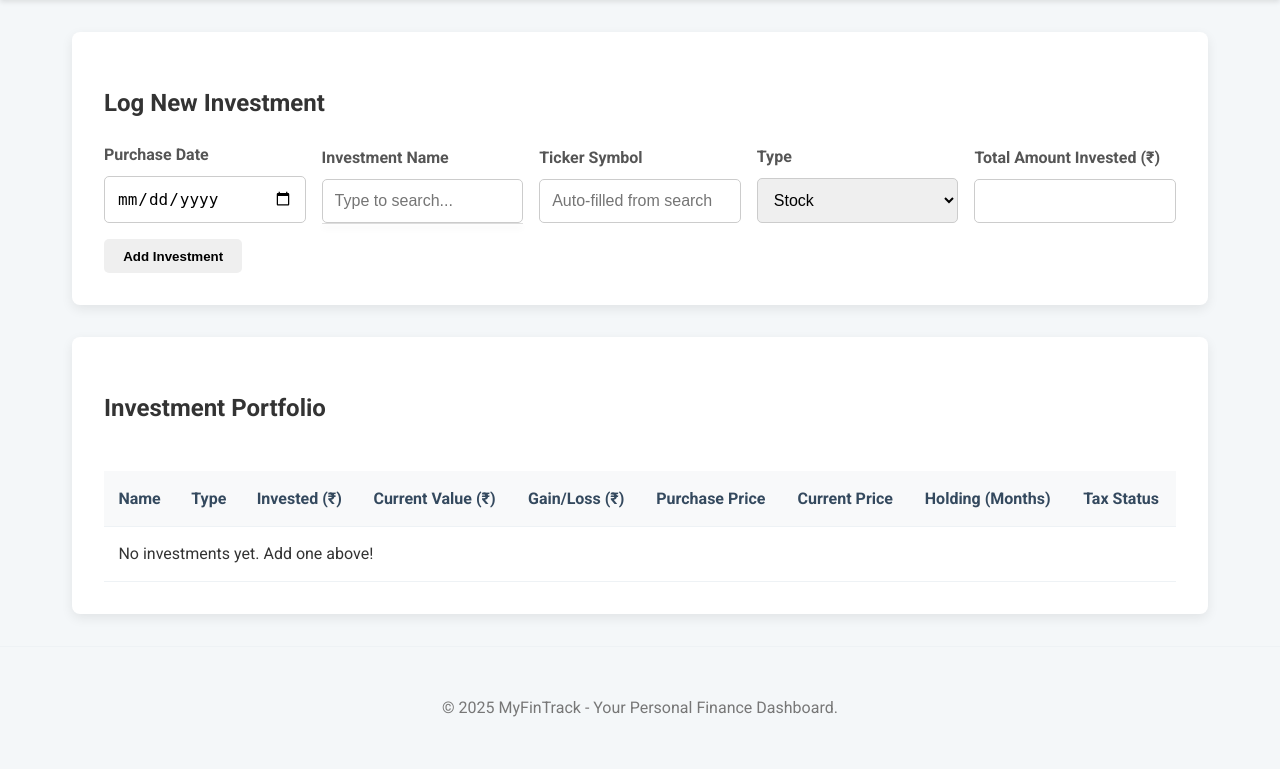
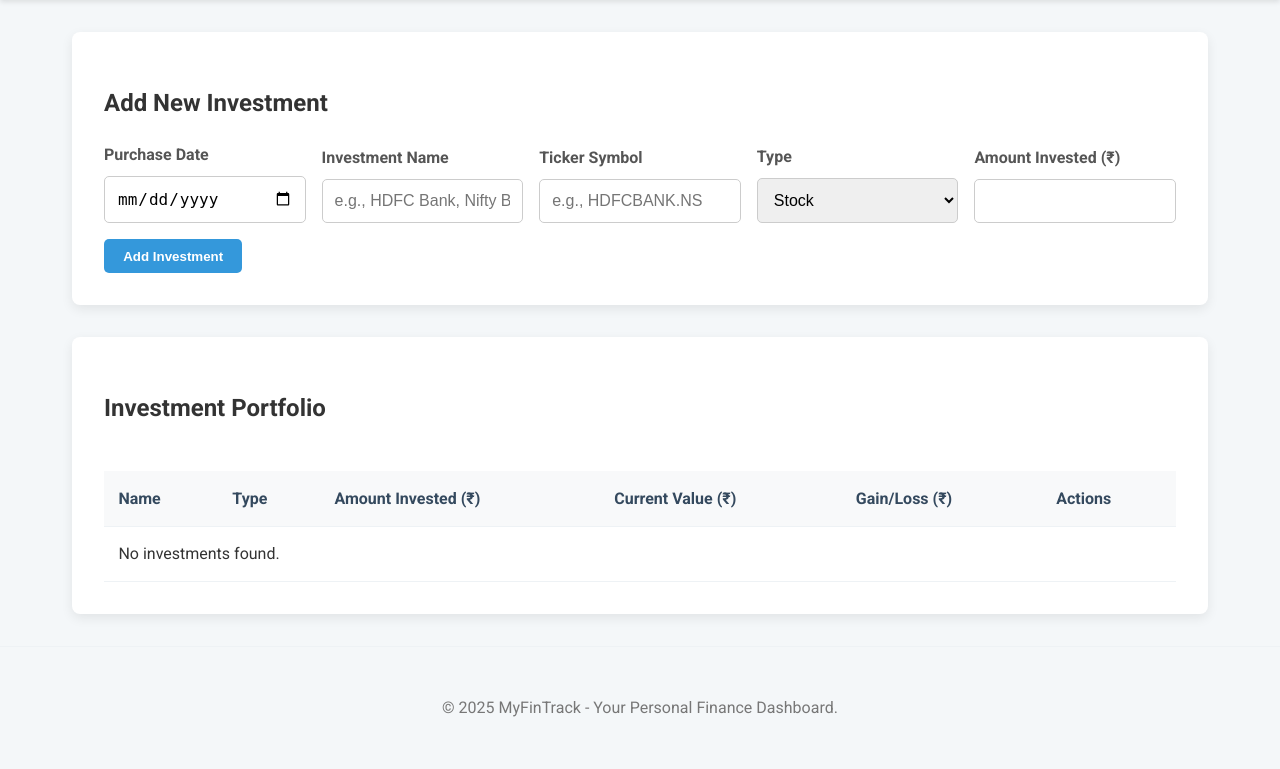
Before and after one commit to ishit1108/personal_finance_tracker, a Flask app: page /investments in a window 1280 px wide. Shown: the part 66-835 px from the top of the page. Run offline with Flask 3, Linux system fonts and the light colour scheme.

Commit message:
add: delete entries feature
- update: ticker symbol search logic, move to seperate js script for cleaner repo

```diff
--- a/app.py
+++ b/app.py
@@ -1,6 +1,7 @@
 import os
 import json
 import io
+import uuid # Import the uuid library
 from datetime import datetime, timedelta
 import pandas as pd
 import yfinance as yf
@@ -108,7 +109,7 @@ def enrich_investments_data(investments):
         enriched.append(inv_copy)
     return enriched
 
-# --- NEW API ROUTE FOR TICKER SEARCH ---
+# --- API ROUTE FOR TICKER SEARCH ---
 @app.route('/api/search')
 def search_ticker():
     """API endpoint to search for tickers based on a query string."""
@@ -174,6 +175,7 @@ def transactions_page():
 
     if request.method == 'POST':
         new_trans = {
+            'id': str(uuid.uuid4()), # Add unique ID
             'date': request.form['date'],
             'description': request.form['description'],
             'category': request.form['category'],
@@ -207,6 +209,7 @@ def investments_page():
         units = amount_invested / purchase_price if purchase_price > 0 else 0
 
         new_inv = {
+            'id': str(uuid.uuid4()), # Add unique ID
             'purchase_date': purchase_date,
             'name': request.form['name'],
             'ticker': ticker,
@@ -229,14 +232,12 @@ def consolidated_view():
     start_date_str = request.args.get('start_date')
     end_date_str = request.args.get('end_date')
 
-    # Convert string dates to datetime objects for comparison
     start_date = datetime.strptime(start_date_str, '%Y-%m-%d') if start_date_str else None
     end_date = datetime.strptime(end_date_str, '%Y-%m-%d') if end_date_str else None
 
     transactions = load_data(TRANSACTIONS_FILE)
     investments = load_data(INVESTMENTS_FILE)
 
-    # Filter transactions
     filtered_transactions = [
         t for t in transactions if (
             (not start_date or datetime.strptime(t['date'], '%Y-%m-%d') >= start_date) and
@@ -244,7 +245,6 @@ def consolidated_view():
         )
     ]
 
-    # Filter investments
     filtered_investments = [
         i for i in investments if (
             (not start_date or datetime.strptime(i['purchase_date'], '%Y-%m-%d') >= start_date) and
@@ -252,7 +252,6 @@ def consolidated_view():
         )
     ]
 
-    # Combine and sort all activities
     all_activities = []
     total_income = 0
     total_expenses = 0
@@ -260,6 +259,8 @@ def consolidated_view():
 
     for t in filtered_transactions:
         all_activities.append({
+            'id': t.get('id'), # Pass ID
+            'source': 'transaction', # Identify source
             'date': t['date'],
             'description': t['description'],
             'category': t['category'],
@@ -273,15 +274,16 @@ def consolidated_view():
 
     for i in filtered_investments:
         all_activities.append({
+            'id': i.get('id'), # Pass ID
+            'source': 'investment', # Identify source
             'date': i['purchase_date'],
             'description': i['name'],
             'category': 'Investment',
             'type': 'Investment',
-            'amount': -i['amount_invested'] # Investments are outflows
+            'amount': -i['amount_invested']
         })
         total_invested += i['amount_invested']
 
-    # Sort all activities by date
     all_activities.sort(key=lambda x: x['date'], reverse=True)
 
     return render_template('consolidated_view.html',
@@ -292,6 +294,26 @@ def consolidated_view():
                            start_date=start_date_str,
                            end_date=end_date_str)
 
+# --- NEW DELETE ROUTES ---
+
+@app.route('/delete_transaction/<transaction_id>', methods=['POST'])
+def delete_transaction(transaction_id):
+    """Delete a specific transaction by its ID."""
+    transactions = load_data(TRANSACTIONS_FILE)
+    transactions = [t for t in transactions if t.get('id') != transaction_id]
+    save_data(transactions, TRANSACTIONS_FILE)
+    flash('Transaction deleted successfully.', 'success')
+    # Redirect back to the page the user was on
+    return redirect(request.referrer or url_for('transactions_page'))
+
+@app.route('/delete_investment/<investment_id>', methods=['POST'])
+def delete_investment(investment_id):
+    """Delete a specific investment by its ID."""
+    investments = load_data(INVESTMENTS_FILE)
+    investments = [i for i in investments if i.get('id') != investment_id]
+    save_data(investments, INVESTMENTS_FILE)
+    flash('Investment deleted successfully.', 'success')
+    return redirect(request.referrer or url_for('investments_page'))
 
 @app.route('/export')
 def export_excel():
@@ -301,7 +323,6 @@ def export_excel():
     enriched_investments = enrich_investments_data(investments)
 
     output = io.BytesIO()
-    # Corrected engine from 'openxl' to 'openpyxl'
     with pd.ExcelWriter(output, engine='openpyxl') as writer:
         pd.DataFrame(transactions).to_excel(writer, sheet_name='Transactions', index=False)
         pd.DataFrame(enriched_investments).to_excel(writer, sheet_name='Investment_Portfolio', index=False)
--- a/static/css/style.css
+++ b/static/css/style.css
@@ -141,6 +155,7 @@ body {
 .form-group {
     flex: 1 1 180px; /* Adjusted flex-basis for better wrapping */
     min-width: 150px; /* Prevents fields from becoming too small */
+    position: relative; /* Needed for positioning search results */
 }
 
 .form-group label {
@@ -192,7 +242,12 @@ table {
 table th, table td {
     padding: 0.9rem;
     text-align: left;
+    vertical-align: middle; /* Ensures button aligns nicely */
     border-bottom: 1px solid #eef2f5;
+}
+
+table td form {
+    margin: 0; /* Remove default form margin */
 }
 
 table th {
--- a/templates/investments.html
+++ b/templates/investments.html
@@ -3,55 +3,37 @@
 {% block title %}Investments{% endblock %}
 
 {% block content %}
-<style>
-    /* Styles for the autocomplete dropdown */
-    .autocomplete-results {
-        position: absolute;
-        background-color: white;
-        border: 1px solid #ddd;
-        border-top: none;
-        max-height: 200px;
-        overflow-y: auto;
-        z-index: 1000;
-        width: 100%;
-        box-shadow: 0 4px 6px rgba(0,0,0,0.1);
-        border-radius: 0 0 5px 5px;
-    }
-    .autocomplete-item {
-        padding: 10px;
-        cursor: pointer;
-    }
-    .autocomplete-item:hover {
-        background-color: #f1f1f1;
-    }
-    .autocomplete-item .ticker {
-        font-weight: bold;
-        color: #3498db;
-        margin-left: 8px;
-    }
-</style>
-
 <section class="content-block">
-    <h2>Log New Investment</h2>
-    <form action="{{ url_for('investments_page') }}" method="post" class="data-form">
-        <div class="form-group"><label for="purchase_date">Purchase Date</label><input type="date" id="purchase_date" name="purchase_date" required></div>
-
-        <!-- Name and Ticker fields now wrapped for positioning the results -->
-        <div class="form-group" style="position: relative;">
+    <h2>Add New Investment</h2>
+    <form class="data-form" method="POST" action="{{ url_for('investments_page') }}">
+        <div class="form-group">
+            <label for="purchase_date">Purchase Date</label>
+            <input type="date" id="purchase_date" name="purchase_date" required>
+        </div>
+        <div class="form-group">
             <label for="name">Investment Name</label>
-            <input type="text" id="name" name="name" required placeholder="Type to search..." autocomplete="off">
-            <div id="ticker-results" class="autocomplete-results"></div>
+            <input type="text" id="name" name="name" placeholder="e.g., HDFC Bank, Nifty Bees ETF" required>
         </div>
-
         <div class="form-group">
             <label for="ticker">Ticker Symbol</label>
-            <input type="text" id="ticker" name="ticker" required placeholder="Auto-filled from search">
+            <input type="text" id="ticker" name="ticker" placeholder="e.g., HDFCBANK.NS" required>
         </div>
-
-        <div class="form-group"><label for="type">Type</label><select id="type" name="type" required><option value="Stock">Stock</option><option value="Mutual Fund">Mutual Fund</option><option value="FD">FD</option></select></div>
-        <div class="form-group"><label for="amount_invested">Total Amount Invested (₹)</label><input type="number" id="amount_invested" name="amount_invested" step="0.01" required></div>
-        <button type="submit" class="btn">Add Investment</button>
+        <div class="form-group">
+            <label for="type">Type</label>
+            <select id="type" name="type" required>
+                <option value="Stock">Stock</option>
+                <option value="Mutual Fund">Mutual Fund</option>
+                <option value="ETF">ETF</option>
+                <option value="FD">FD</option>
+            </select>
+        </div>
+        <div class="form-group">
+            <label for="amount_invested">Amount Invested (₹)</label>
+            <input type="number" step="0.01" id="amount_invested" name="amount_invested" required>
+        </div>
+        <button type="submit" class="btn btn-secondary">Add Investment</button>
     </form>
+    <div id="search-results-container"></div>
 </section>
 
 <section class="content-block">
@@ -62,84 +44,36 @@
                 <tr>
                     <th>Name</th>
                     <th>Type</th>
-                    <th>Invested (₹)</th>
+                    <th>Amount Invested (₹)</th>
                     <th>Current Value (₹)</th>
                     <th>Gain/Loss (₹)</th>
-                    <th>Purchase Price</th>
-                    <th>Current Price</th>
-                    <th>Holding (Months)</th>
-                    <th>Tax Status</th>
+                    <th>Actions</th>
                 </tr>
             </thead>
             <tbody>
-                {% for inv in investments %}
+                {% for investment in investments %}
                 <tr>
-                    <td>{{ inv.name }}</td>
-                    <td>{{ inv.type }}</td>
-                    <td>{{ "{:,.2f}".format(inv.amount_invested) }}</td>
-                    <td>{{ "{:,.2f}".format(inv.current_value) }}</td>
-                    <td class="{{ 'income-text' if inv.gain_loss >= 0 else 'expense-text' }}">{{ "{:,.2f}".format(inv.gain_loss) }}</td>
-                    <td>{{ "{:,.2f}".format(inv.purchase_price) }}</td>
-                    <td>{{ "{:,.2f}".format(inv.current_price) }}</td>
-                    <td>{{ inv.holding_months }}</td>
-                    <td>{{ inv.tax_status }}</td>
+                    <td>{{ investment.name }} ({{ investment.ticker }})</td>
+                    <td>{{ investment.type }}</td>
+                    <td>{{ "{:,.2f}".format(investment.amount_invested) }}</td>
+                    <td>{{ "{:,.2f}".format(investment.current_value) }}</td>
+                    <td class="{{ 'income-text' if investment.gain_loss >= 0 else 'expense-text' }}">
+                        {{ "{:,.2f}".format(investment.gain_loss) }}
+                    </td>
+                    <td>
+                        {% if investment.id %}
+                        <form method="POST" action="{{ url_for('delete_investment', investment_id=investment.id) }}" onsubmit="return confirm('Are you sure you want to delete this entry?');">
+                            <button type="submit" class="btn btn-danger">Delete</button>
+                        </form>
+                        {% endif %}
+                    </td>
                 </tr>
                 {% else %}
-                <tr><td colspan="9">No investments yet. Add one above!</td></tr>
+                <tr><td colspan="6">No investments found.</td></tr>
                 {% endfor %}
             </tbody>
         </table>
     </div>
 </section>
-
-<script>
-document.addEventListener('DOMContentLoaded', function() {
-    const nameInput = document.getElementById('name');
-    const tickerInput = document.getElementById('ticker');
-    const resultsContainer = document.getElementById('ticker-results');
-    let debounceTimer;
-
-    nameInput.addEventListener('input', function() {
-        const query = nameInput.value;
-
-        clearTimeout(debounceTimer);
-        resultsContainer.innerHTML = '';
-
-        if (query.length < 3) {
-            return;
-        }
-
-        debounceTimer = setTimeout(() => {
-            fetch(`/api/search?q=${encodeURIComponent(query)}`)
-                .then(response => response.json())
-                .then(data => {
-                    resultsContainer.innerHTML = ''; // Clear again in case of race conditions
-                    if (data && data.length > 0) {
-                        data.forEach(item => {
-                            const itemDiv = document.createElement('div');
-                            itemDiv.classList.add('autocomplete-item');
-                            itemDiv.innerHTML = `<span>${item.name}</span><span class="ticker">${item.ticker}</span>`;
-
-                            itemDiv.addEventListener('click', function() {
-                                nameInput.value = item.name;
-                                tickerInput.value = item.ticker;
-                                resultsContainer.innerHTML = '';
-                            });
-
-                            resultsContainer.appendChild(itemDiv);
-                        });
-                    }
-                })
-                .catch(error => console.error('Error fetching ticker:', error));
-        }, 300); // 300ms delay
-    });
-
-    // Close dropdown when clicking outside
-    document.addEventListener('click', function(e) {
-        if (!nameInput.contains(e.target)) {
-            resultsContainer.innerHTML = '';
-        }
-    });
-});
-</script>
+<script src="{{ url_for('static', filename='js/scripts.js') }}"></script>
 {% endblock %}
```
Also changed, not shown: other parts of static/css/style.css (+49 -0 lines), static/js/scripts.js (added, +64 -0 lines), templates/consolidated_view.html (+11 -1 lines), templates/transactions.html (+23 -17 lines).
